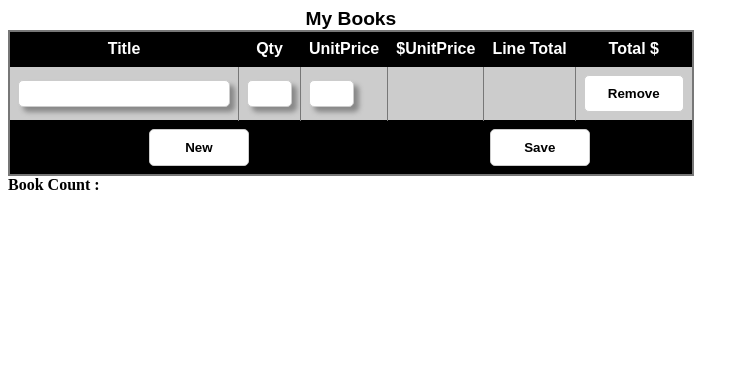
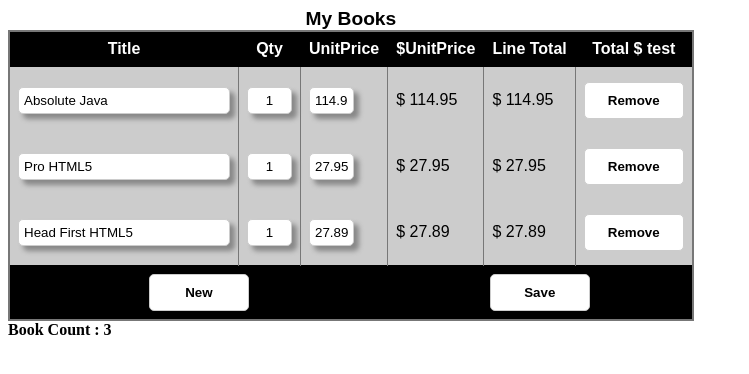
Before and after one commit to ykbell09/JavaScriptII, a plain HTML site: page assignments/week5/cart2.html in a window 1280 px wide. Shown: the whole page, without its empty margins (0-749 px from the left). Drawn offline with Linux system fonts and the light colour scheme.

Commit message:
updates to week 5 assignment

```diff
--- a/assignments/week5/cart2.html
+++ b/assignments/week5/cart2.html
@@ -19,12 +19,12 @@
         <th>UnitPrice</th>
         <th>$UnitPrice</th>
         <th>Line Total</th>
-        <th>Total $</th>
+        <th>Total $ <span id="total"></span></th>
 
     </tr>
     </thead>
     <tbody>
-    <tr>
+    <!-- <tr>
         <td>
             <input class="title">
         </td>
@@ -41,7 +41,7 @@
                 Remove
             </button>
         </td>
-    </tr>
+    </tr> -->
     </tbody>
     <tfoot>
     <tr>
@@ -54,6 +54,6 @@
     </tr>
     </tfoot>
 </table>
-<b>Book Count : </b>
+<b>Book Count : <span id="count"></span></b>
 </body>
 </html>
--- a/assignments/week5/js/cart.js
+++ b/assignments/week5/js/cart.js
@@ -2,6 +2,12 @@
 
 // You can use this data for seeding your cart
 // Or you can create your own
+
+
+
+let tbody;
+let total = 0;
+let books = [];
 
 books = [
         {
@@ -20,3 +26,97 @@ books = [
             price: 27.89
         }
 ];
+
+window.onload = () => {
+
+    const addBooks = () => {
+
+        // target the table body
+        tbody = document.querySelector('tbody');
+
+        // for each record in the books array ...
+        for (let i = 0; i < books.length; i++) {
+
+            // initialize a new row
+            const newRow = document.createElement('tr');
+
+            // add the title
+            const title = document.createElement('td');
+            const titleInput = document.createElement('input');
+            titleInput.className = 'title';
+            titleInput.value = books[i].title;
+            tbody.appendChild(newRow);
+            newRow.appendChild(title);
+            title.appendChild(titleInput);
+
+            // add the qty
+            const qty = document.createElement('td');
+            const qtyInput = document.createElement('input');
+            qtyInput.className = 'qty';
+            qtyInput.size = '2';
+            qtyInput.value = books[i].qty;
+            newRow.appendChild(qty);
+            qty.appendChild(qtyInput);
+
+            // add the price
+            const price = document.createElement('td');
+            const priceInput = document.createElement('input');
+            priceInput.className = 'price';
+            priceInput.size = '2';
+            priceInput.value = books[i].price;
+            newRow.appendChild(price);
+            price.appendChild(priceInput);
+
+            // add Unit Price column
+            const unitPrice = document.createElement('td');
+            const unitPriceP = document.createElement('p');
+            const unitPriceText = document.createTextNode('$ ' + priceInput.value);
+            newRow.appendChild(unitPrice);
+            unitPrice.appendChild(unitPriceP);
+            unitPriceP.appendChild(unitPriceText);
+
+            // add line total
+            const lineTotal = document.createElement('td');
+            const lineTotalP = document.createElement('p');
+            const lineTotalText = document.createTextNode('$ ' + qtyInput.value * priceInput.value);
+            newRow.appendChild(lineTotal);
+            lineTotal.appendChild(lineTotalP);
+            lineTotalP.appendChild(lineTotalText);
+
+            // add a remove button
+            const remove = document.createElement('td');
+            const removeButton = document.createElement('button');
+            removeButton.innerHTML = 'Remove';
+            newRow.appendChild(remove);
+            remove.appendChild(removeButton);
+        }
+
+        // update book count
+        const count = document.querySelector('#count');
+        count.innerHTML = books.length;
+
+        // update grand total
+        const total = document.querySelector('#total');
+        // loop through books and
+
+        total.innerHTML = 'test';
+    };
+
+
+    addBooks();
+
+
+
+};
+
+
+
+
+
+// when page loads, check to see if there's local storage, if yes load it, if no then load default data
+
+// click save button saves to local storage
+// adding new books adds a line with a default, adds to total, update line total
+// remove button removes from list and removes from total
+// local storage will keep saved cart == state management
+// can add and update button, or update live if there's a text change, or lose focus on textbox
```
Lines whose indentation alone changed are shown as unchanged.
